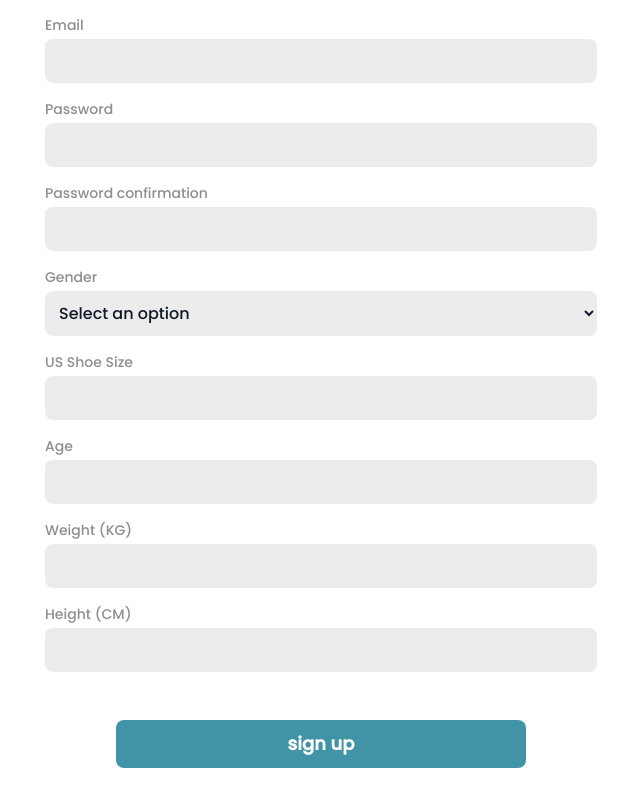
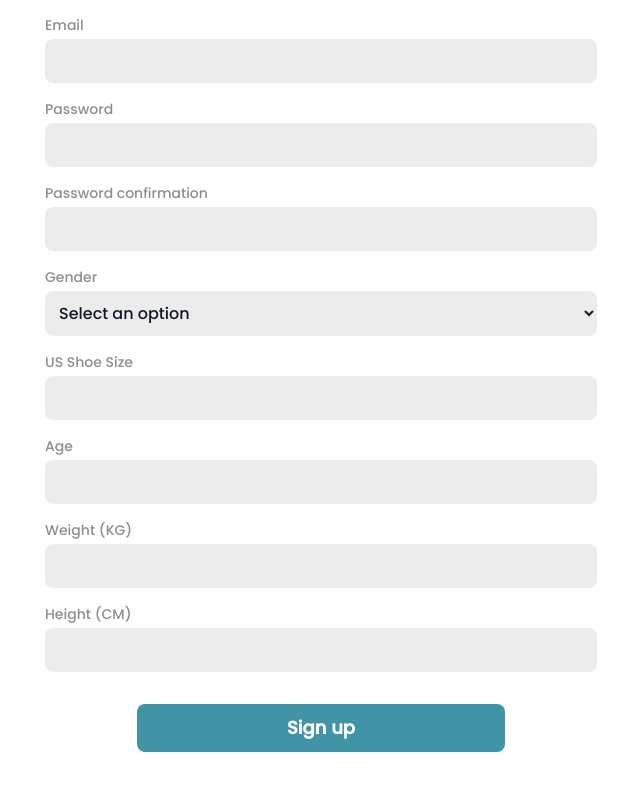
Before and after one commit to GustavoBeretta/Ski-Rental-System-Web, a Next.js app in the folder rental-system/: page /cadastro in a window 1280 px wide. Shown: the part 253-1053 px from the top of the page, without its empty margins (319-959 px from the left). Built offline with nearby package versions, Linux system fonts and the light colour scheme.

Commit message:
FEITO FUNÇÃO POST DENTRO DA PÁGINA CADASTRO

```diff
--- a/rental-system/src/app/cadastro/page.js
+++ b/rental-system/src/app/cadastro/page.js
@@ -1,4 +1,60 @@
+'use client';
+
+import { useRouter } from 'next/navigation';
+import React from 'react';
+
 export default function Cadastro() {
+  const router = useRouter();
+
+  const postUsers = async (event) => {
+    event.preventDefault(); // Evita o reload da página
+
+    const fullName = document.getElementById("name").value;
+    const email = document.getElementById("email").value;
+    const password = document.getElementById("password").value;
+    const passwordConfirmation = document.getElementById("passwordConfirmation").value;
+    const gender = document.getElementById("gender").value;
+    const shoeSize = document.getElementById("shoeSize").value;
+    const age = document.getElementById("age").value;
+    const weight = document.getElementById("weight").value;
+    const height = document.getElementById("height").value;
+
+    const dadosCadastro = {
+      name: fullName,
+      email: email,
+      password: password,
+      gender: gender,
+      shoeSize: shoeSize,
+      age: age,
+      weight: weight,
+      height: height
+    }
+
+    const dadosCadastroJson = JSON.stringify(dadosCadastro);
+
+    try {
+      const res = await fetch('http://localhost:3000/api/users', {
+        cache: "no-store",
+        method: "POST",
+        headers: {
+          'Content-Type': 'application/json'
+        },
+        body: dadosCadastroJson
+      });
+      if (!res.ok) {
+        throw new Error("Failed to fetch the rental requests")
+      }
+
+      console.log("User created");
+
+      // Redireciona para a página home
+      router.push('/');
+
+    } catch (error) {
+      console.log("Error loading topics: ", error)
+    }
+  }
+
   const inputs = [
     { label: "Full name", name: "name" },
     { label: "Email", name: "email" },
@@ -19,7 +75,7 @@ export default function Cadastro() {
           Already registered? <a href="/" className="text-sm font-medium text-[#4094A5] hover:underline hover:text-black">Sign in</a>
         </p>
         <div className="flex items-center content-center flex-col w-6/12">
-          <form className="w-full bg-white rounded-lg p-6 space-y-4 sm:p-8">
+          <form className="w-full bg-white rounded-lg p-6 space-y-4 sm:p-8" onSubmit={postUsers}>
             {inputs.map((input) => (
               <div key={input.name}>
                 <label htmlFor={input.name} className="block mb-1 text-sm font-medium text-[#8F8E8E]">
@@ -37,8 +93,10 @@ export default function Cadastro() {
                 )}
               </div>
             ))}
+            <div className="flex justify-center">
+              <button type="submit" className="bg-[#4094A5] hover:bg-[#81C9D8] text-white font-semibold text-lg rounded-lg p-2.5 w-8/12 mt-4 mb-4">Sign up</button>
+            </div>
           </form>
-          <button type="submit" className="bg-[#4094A5] hover:bg-[#81C9D8] text-white font-semibold text-lg rounded-lg p-2.5 w-8/12 mt-4 mb-4">sign up</button>
         </div>
       </section>
     </main>
```
